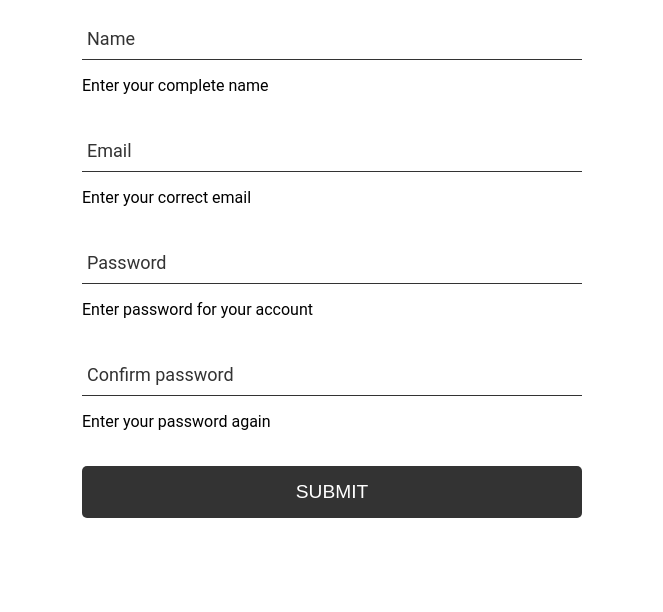
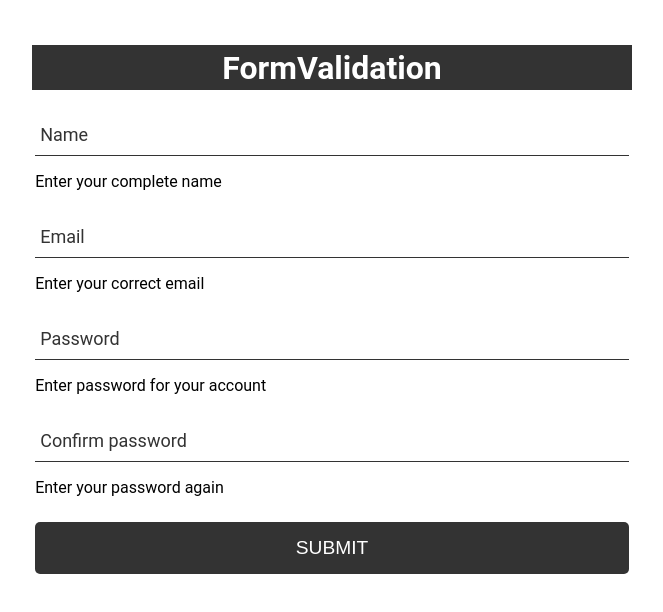
Before and after one commit to erfan-am/ChatApp, a React (Create React App) app: page / in a window 1280 px wide. Shown: the top 612 px of the page, without its empty margins (308-971 px from the left). Built offline with nearby package versions, Linux system fonts and the light colour scheme.

Commit message:
React FormValidation

```diff
--- a/src/App.js
+++ b/src/App.js
@@ -47,6 +47,7 @@ const inputsStyle=(
   )
     return (
       <div className="container">
+        <h1>FormValidation</h1>
           <form>
             {inputsStyle}
             <button onClick={()=>alert('hello this is formvalidation')} type="button">SUBMIT</button>
--- a/src/App.scss
+++ b/src/App.scss
@@ -1,12 +1,21 @@
 * { box-sizing:border-box; }
 .container 		{
   font-family:'Roboto';
-  width:600px;
-  margin:0px auto 0;
+  width:50%;
+  margin: auto;
+  padding: 1rem;
   display:block;
   background:#FFF;
-  padding:10px 50px 50px;
+  h1{
+    background-color: #333;
+    color: white;
+    width: 100%;
+    padding: 0.2rem;
+    text-align: center;
+  }
  form{
+   padding: 0.2rem;
+   margin-top: 10px;
    button{
      padding: 15px 15px ;
      width: 100%;
@@ -19,7 +28,7 @@
    }
   .input_group{
     position:relative;
-    margin-bottom:35px;
+    margin-bottom:25px;
     width: 100%;
     input{
       font-size:18px;
```
